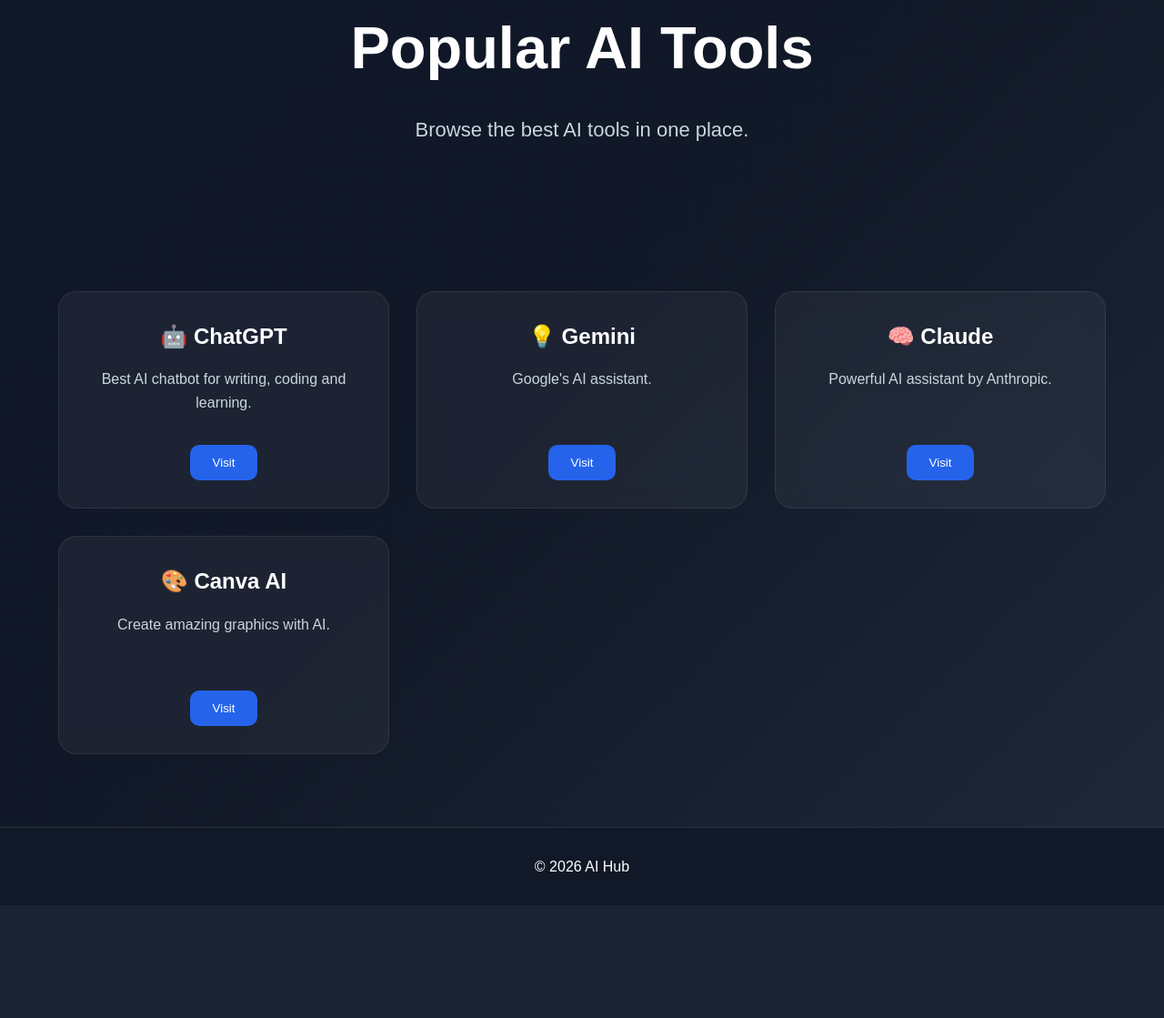
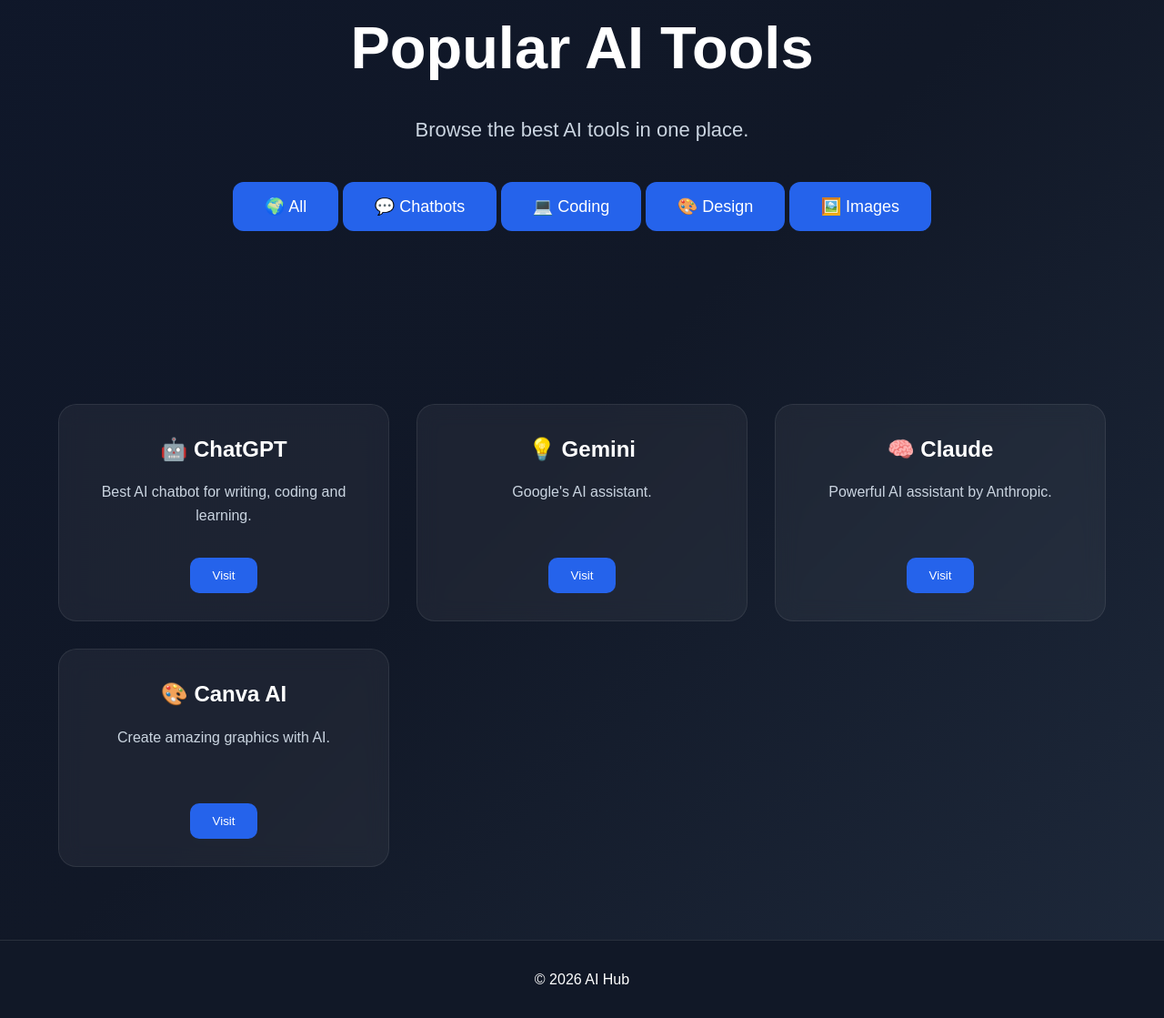
Before and after one commit to aribaamjad/python-course, a Flask app: page /tools in a window 1280 px wide. Shown: the part 205-1324 px from the top of the page at 91% size. Before the commit the page ends 1163 px from the top, so only its background shows below. Run offline with Flask 3, Linux system fonts and the light colour scheme.

Commit message:
Added category filter

```diff
--- a/templates/tools.html
+++ b/templates/tools.html
@@ -25,13 +25,21 @@
 </nav>
 
 <section class="hero">
-<h1>Popular AI Tools</h1>
-<p>Browse the best AI tools in one place.</p>
+    <h1>Popular AI Tools</h1>
+    <p>Browse the best AI tools in one place.</p>
+
+    <div class="categories">
+        <button onclick="filterTools('all')">🌍 All</button>
+        <button onclick="filterTools('chatbot')">💬 Chatbots</button>
+        <button onclick="filterTools('coding')">💻 Coding</button>
+        <button onclick="filterTools('design')">🎨 Design</button>
+        <button onclick="filterTools('image')">🖼️ Images</button>
+    </div>
 </section>
 
 <section class="tools">
 
-<div class="card">
+<div class="card chatbot">
 <h2>🤖 ChatGPT</h2>
 <p>Best AI chatbot for writing, coding and learning.</p>
 <a href="https://chatgpt.com" target="_blank">
@@ -39,7 +47,7 @@
 </a>
 </div>
 
-<div class="card">
+<div class="card chatbot">
 <h2>💡 Gemini</h2>
 <p>Google's AI assistant.</p>
 <a href="https://gemini.google.com" target="_blank">
@@ -47,7 +55,7 @@
 </a>
 </div>
 
-<div class="card">
+<div class="card chatbot">
 <h2>🧠 Claude</h2>
 <p>Powerful AI assistant by Anthropic.</p>
 <a href="https://claude.ai" target="_blank">
@@ -55,7 +63,7 @@
 </a>
 </div>
 
-<div class="card">
+<div class="card chatbot">
 <h2>🎨 Canva AI</h2>
 <p>Create amazing graphics with AI.</p>
 <a href="https://www.canva.com" target="_blank">
```
Also changed, not shown: static/script.js (+21 -0 lines).
